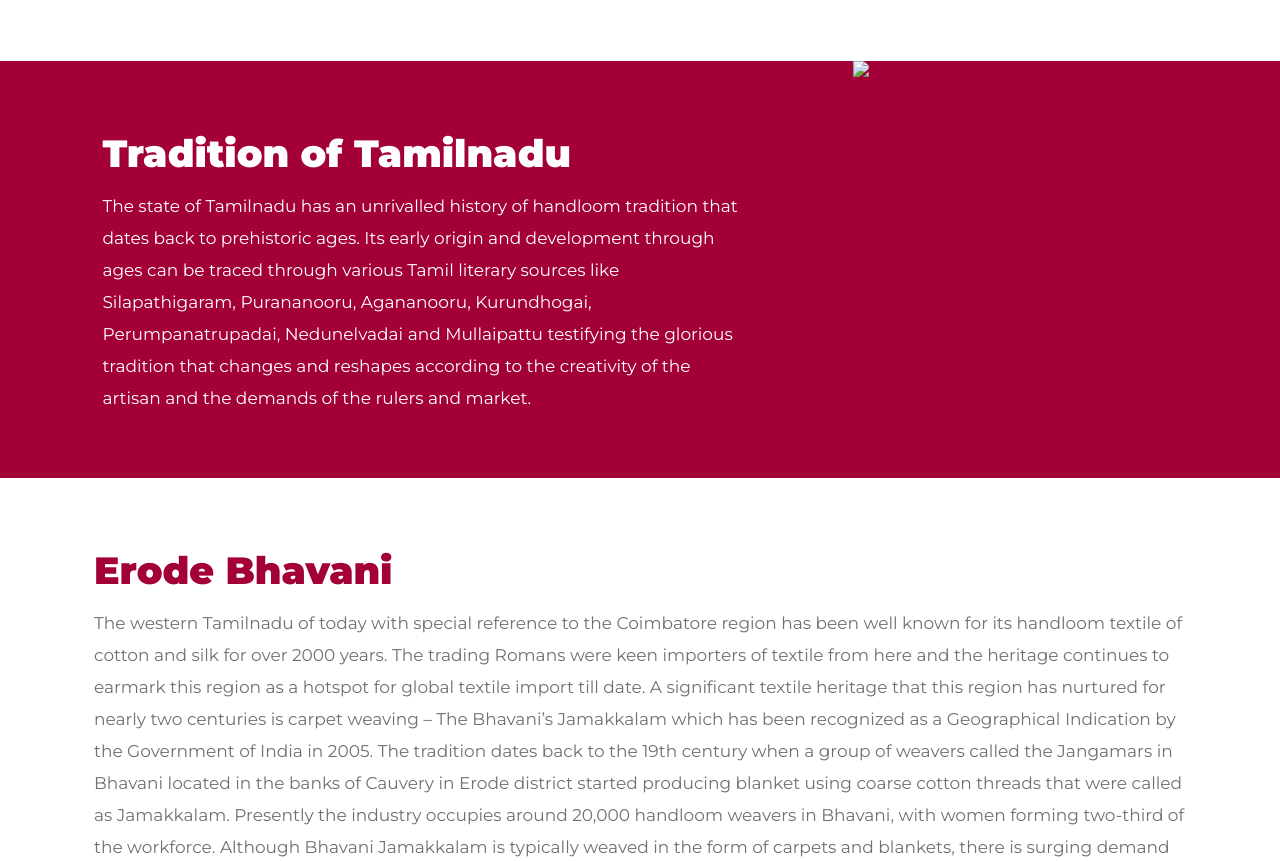
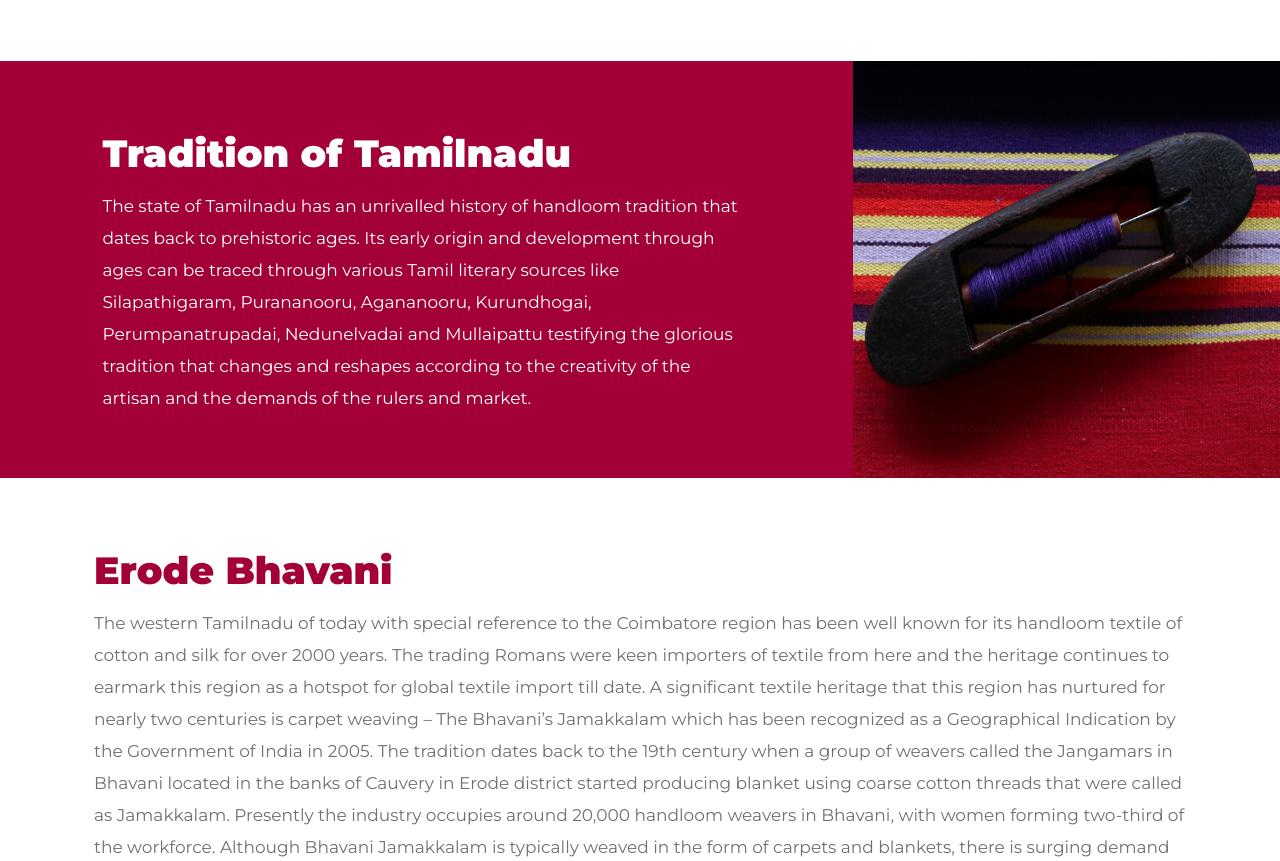
Before and after one commit to nirosh-KCT/nirosh-KCT.github.io, a plain HTML site: page bhavani.html in a window 1280 px wide. Shown: the part 1103-1964 px from the top of the page. Drawn offline with Linux system fonts and the light colour scheme.

Commit message:
kulo changes22

```diff
--- a/bhavani.html
+++ b/bhavani.html
@@ -71,7 +71,7 @@
         </p>
         </div>
         <div class="col-sm-4 right-equal-height">
-            <img src="assets/tradition2-left.png" width="100%" style="min-height: 100%; position: relative; display: inline-block;">
+            <img src="assets/Artboard – 11.png" width="100%" style="min-height: 100%; position: relative; display: inline-block;">
         </div>
     </div>
 	</section>
```
Also changed, not shown: samathur.html (+1 -1 lines).
